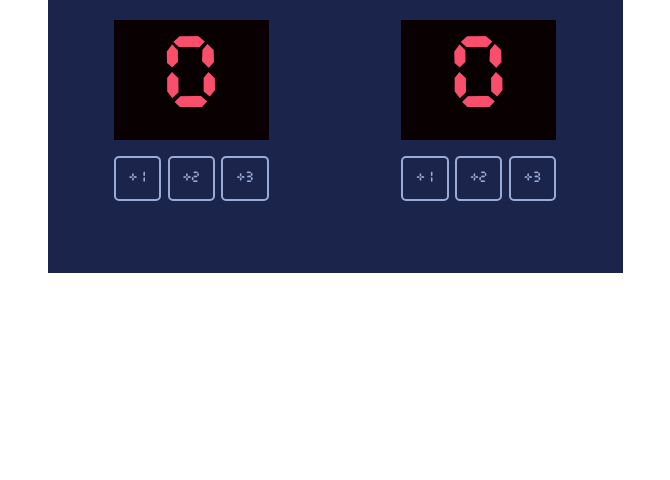
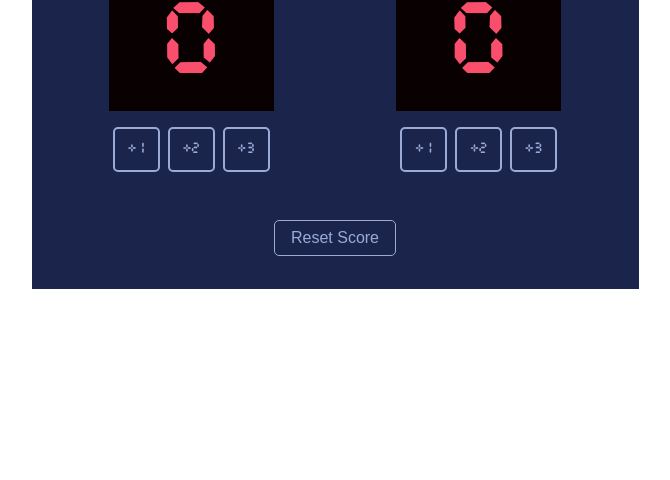
Before and after one commit to jfunchion/scrimba, a plain HTML site: page Basketball Scoreboard/index.html in a window 1280 px wide. Shown: the part 320-800 px from the top of the page, without its empty margins (305-975 px from the left). Drawn offline with Linux system fonts and the light colour scheme.

Commit message:
Added reset score button

```diff
--- a/Basketball Scoreboard/index.css
+++ b/Basketball Scoreboard/index.css
@@ -20,22 +20,44 @@ h3 {
     margin-top: 0;
 }
 
+.flex-center{
+    display: flex;
+    justify-content: center;
+    align-items: center;
+}
+
 .container {
     display: flex;
+    flex-direction: column;
     justify-content: space-around;
     align-items: center;
     width: 575px;
     height: 385px;
     background-color: #1B244A;
+    padding: 1em;
 }
 
-#home-wrapper, #away-wrapper{
+.score-container {
+    display: flex;
+    justify-content: space-between;
+    align-items: center;
+    width: 100%;
+    padding: 0 2rem;
+}
 
+#home-wrapper, #away-wrapper {
+    flex: 1;
+    text-align: center;
+    display: flex;
+    flex-direction: column;
+    justify-content: center;
+    align-items: center;
 }
 
 .score-box{
-font-family: 'ScoreFont', sans-serif;
+    font-family: 'ScoreFont', sans-serif;
     background-color: #080001;
+    border: 5px solid #080001;
     color: #F94F6D;
     width: 155px;
     height: 120px;
@@ -45,14 +67,14 @@ font-family: 'ScoreFont', sans-serif;
     align-items: center;
 }
 
-.counterContainer{
-
+.counterContainer {
+    width: 60%;
 }
 
 .counterContainer > ul{
     list-style: none;
     display: flex;
-    justify-content: space-between;
+    justify-content: space-evenly;
     padding: 0;
 }
 
@@ -69,3 +91,12 @@ font-family: 'ScoreFont', sans-serif;
     font-family: 'ScoreFont', sans-serif;
     padding: 1em;
 }
+
+button.reset-btn{
+    background: none;
+    border: 1px solid #9aabd8;
+    border-radius: 5px;
+    padding: .5em 1em;
+    color: #9aabd8;
+    font-size: 1em;
+}
--- a/Basketball Scoreboard/index.html
+++ b/Basketball Scoreboard/index.html
@@ -4,6 +4,7 @@
     </head>
     <body>
         <div class="container">
+            <div class="score-container">
                 <div id="home-wrapper">
                     <h3>HOME</h3>
                     <div id="score-box-home" class="score-box">0</div>
@@ -27,6 +28,12 @@
                     </div>
                 </div>
             </div>
+
+            <div>
+                <button class="reset-btn" onclick="resetScores()">Reset Score</button>
+            </div>
+
+        </div>
         <script src="index.js"></script>
     </body>
 </html>
--- a/Basketball Scoreboard/index.js
+++ b/Basketball Scoreboard/index.js
@@ -1,6 +1,6 @@
 //Make scoreboard that increases by the increment you click
 
-//Stretch Goals
+/*******Stretch Goals********/
 //New Game Button to reset scores
 //Highlight the leader
 //Add a few more counters (period, fouls, timer)
@@ -22,7 +22,6 @@ let homeScore = 0;
 let awayScore = 0;
 
 function plusOneHome(){
-    console.log("+1 Home");
     homeScore += 1;
     updateHomeScore(homeScore);
 }
@@ -38,7 +37,6 @@ function plusThreeHome(){
 }
 
 function plusOneAway(){
-    console.log("+1 Away");
     awayScore += 1;
     updateAwayScore(awayScore);
 }
@@ -55,8 +53,35 @@ function plusThreeAway(){
 
 function updateHomeScore(homeScore){
     homeScoreDisplay.textContent = homeScore;
+    leaderCheck()
 }
 
 function updateAwayScore(awayScore){
     awayScoreDisplay.textContent = awayScore;
+    leaderCheck()
 }
+
+function leaderCheck(){
+    if(homeScore > awayScore){
+        console.log('home winning');
+        homeScoreDisplay.style.border = '5px solid green';
+        awayScoreDisplay.style.border = '5px solid #080001';
+    } else if(awayScore > homeScore){
+        console.log('away winning');
+        awayScoreDisplay.style.border = '5px solid green';
+        homeScoreDisplay.style.border = '5px solid #080001';
+    } else{
+        console.log('tied');
+        homeScoreDisplay.style.border = '5px solid #080001';
+        awayScoreDisplay.style.border = '5px solid #080001';
+    }
+}
+
+function resetScores(){
+    homeScore = 0;
+    awayScore = 0;
+
+    updateAwayScore(awayScore);
+    updateHomeScore(homeScore);
+    leaderCheck()
+}
```
Lines whose indentation alone changed are shown as unchanged.
